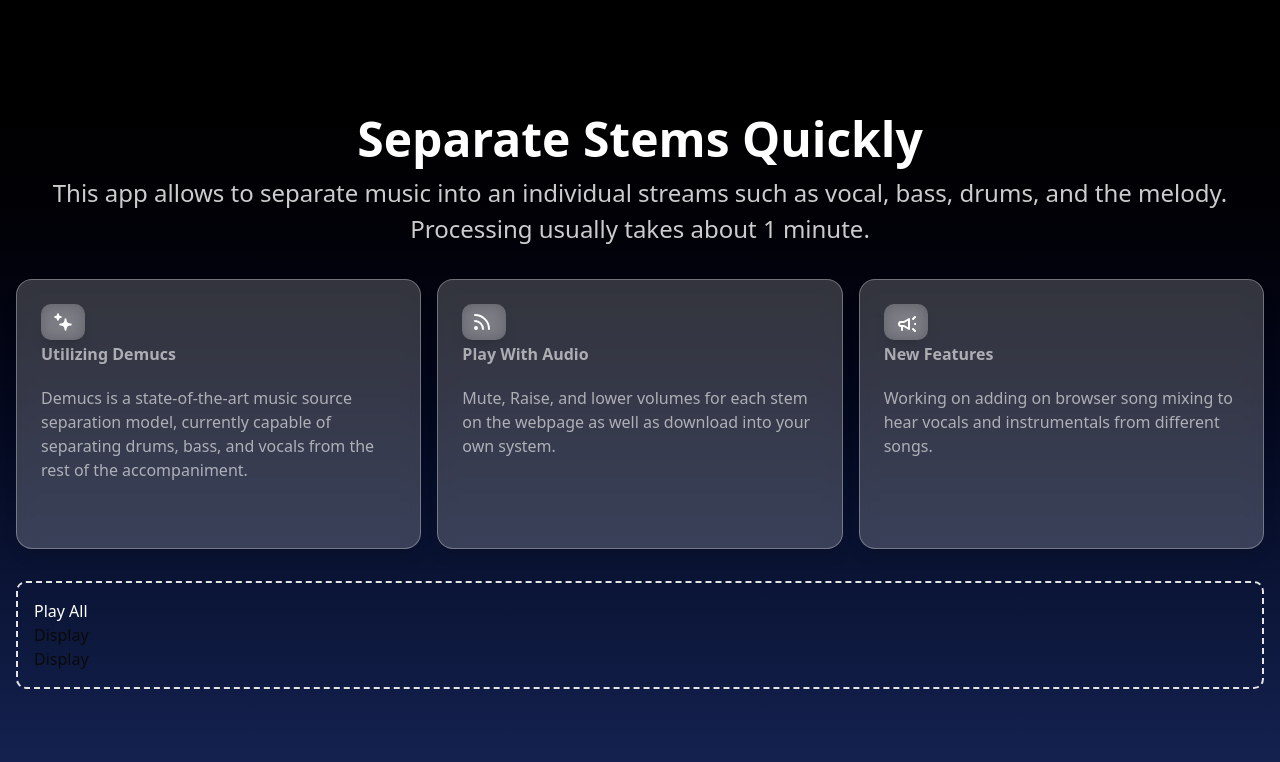
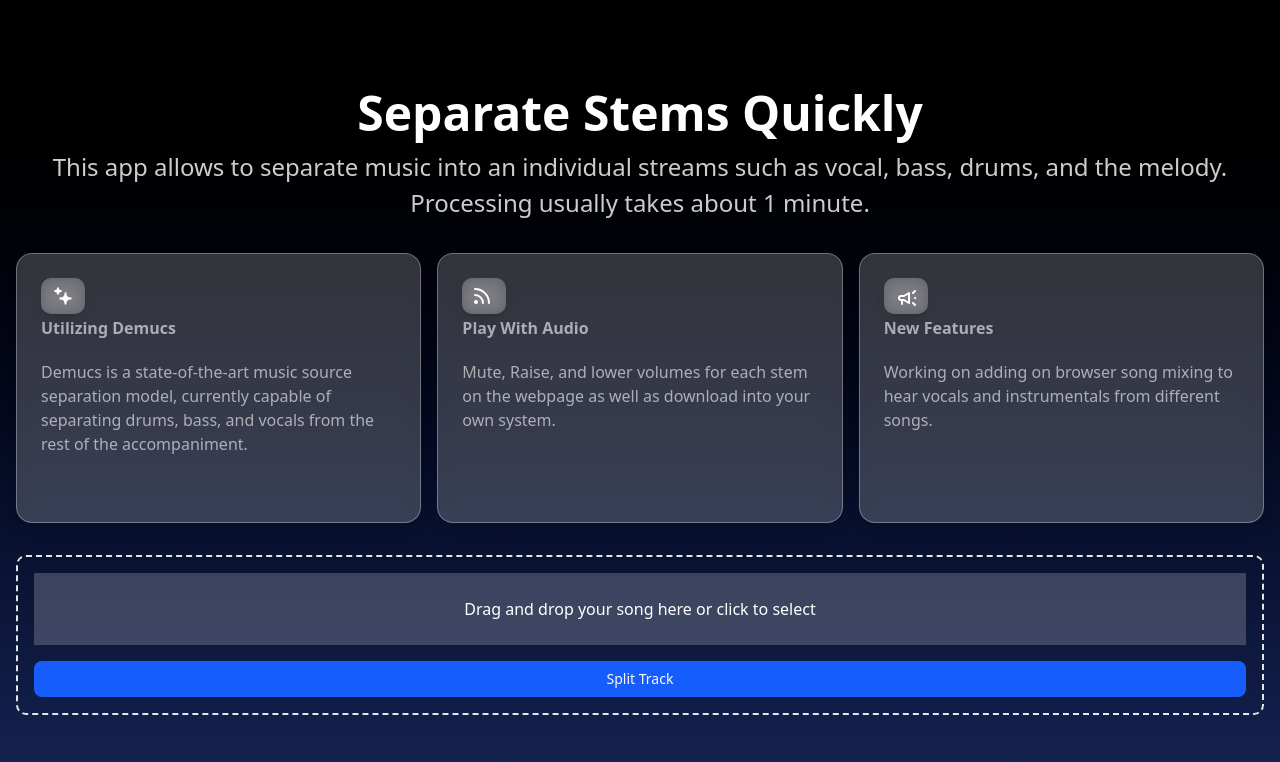
Before and after one commit to glowupmatt/splitter-fe, a Next.js app: page / in a window 1280 px wide. Shown: the top 762 px of the page. Built offline with nearby package versions, Linux system fonts and the light colour scheme.

Commit message:
Refactor layout and Home components to use AudioControlsProvider and streamline audio handling

```diff
--- a/src/app/layout.tsx
+++ b/src/app/layout.tsx
@@ -1,7 +1,7 @@
 import type { Metadata } from "next";
 import { Geist, Geist_Mono } from "next/font/google";
 import "./globals.css";
-import Audio_controls_context from "@/context/audio_controls_context";
+import AudioControlsProvider from "@/context/Audio_controls_context";
 
 const geistSans = Geist({
   variable: "--font-geist-sans",
@@ -28,7 +28,7 @@ export default function RootLayout({
       <body
         className={`${geistSans.variable} ${geistMono.variable} antialiased`}
       >
-        <Audio_controls_context>{children}</Audio_controls_context>
+        <AudioControlsProvider>{children}</AudioControlsProvider>
       </body>
     </html>
   );
--- a/src/app/page.tsx
+++ b/src/app/page.tsx
@@ -5,19 +5,11 @@ import Information_card from "@/components/custom_components/Information_card";
 import information_data from "@/shared_data/information_data";
 import description_data from "@/shared_data/description_data";
 import Upload_input from "@/components/custom_components/Upload_input";
-import { SplitAudioResponse } from "@/types/split_audio_types";
-import { useState } from "react";
-import { response_test } from "../shared_data/testing_data";
+import { useAudioControls } from "@/context/Audio_controls_context";
+import { AudioPlayer } from "@/components/custom_components/waveForm/AudioPlayer";
 
 export default function Home() {
-  const [response, setResponse] = useState<SplitAudioResponse>(response_test);
-
-  const audio_links = Object.keys(response_test.downloads).map((key) => {
-    return {
-      key: key,
-      value: response.downloads[key as keyof typeof response.downloads],
-    };
-  });
+  const { response } = useAudioControls();
 
   return (
     <div className="flex items-center justify-center min-h-screen bg-gradient-to-b from-black to-blue-950">
@@ -40,19 +32,7 @@ export default function Home() {
           })}
         </div>
         <div className="w-full p-4 border-2 border-dashed rounded-lg">
-          <button className="text-white">Play All</button>
-          {response ? (
-            audio_links.map((audio) => {
-              const { key } = audio;
-              return (
-                <div key={key} className="flex flex-col gap-4">
-                  Display
-                </div>
-              );
-            })
-          ) : (
-            <Upload_input setResponse={setResponse} />
-          )}
+          {response?.downloads ? <AudioPlayer /> : <Upload_input />}
         </div>
       </div>
     </div>
```
